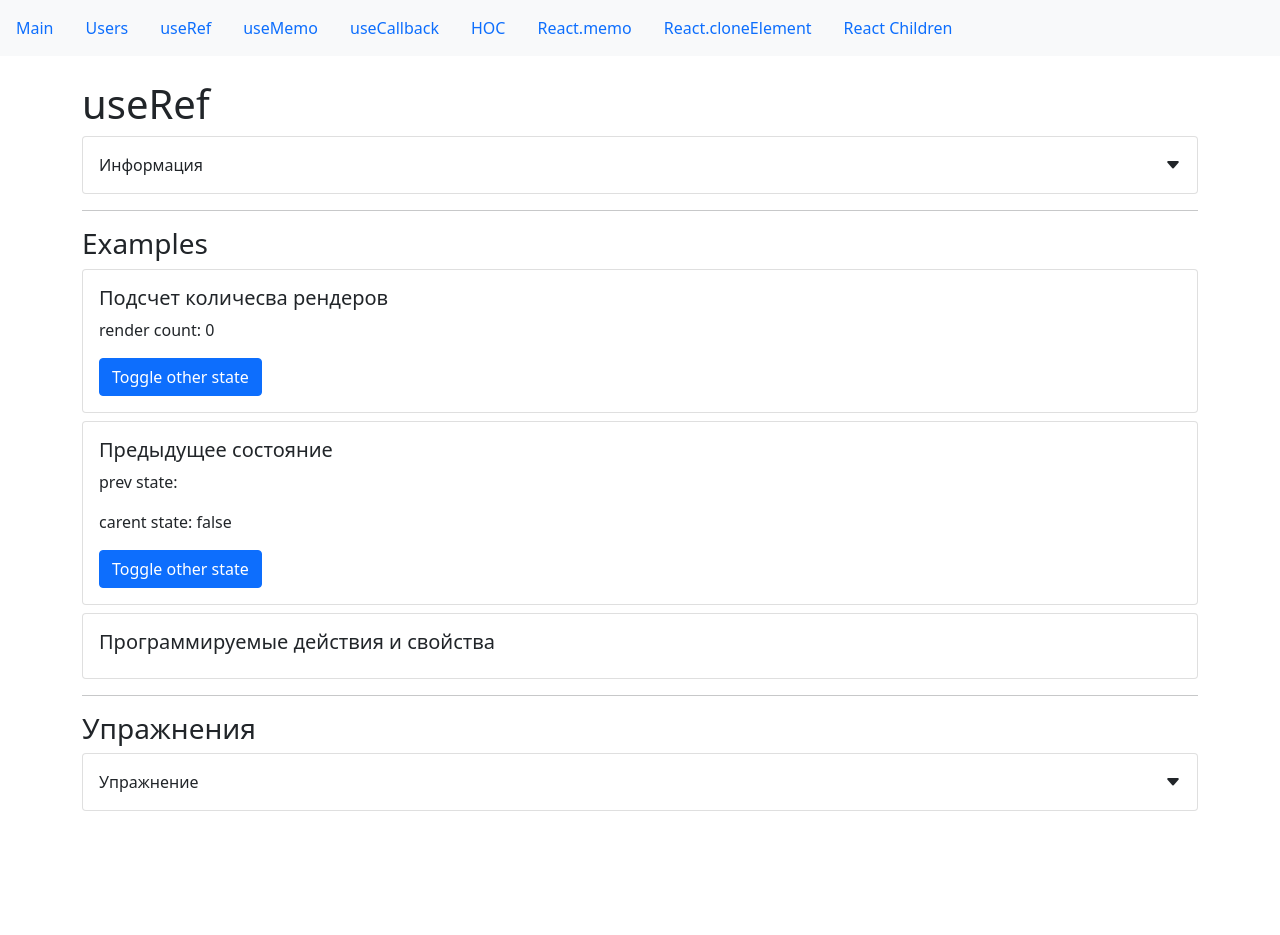
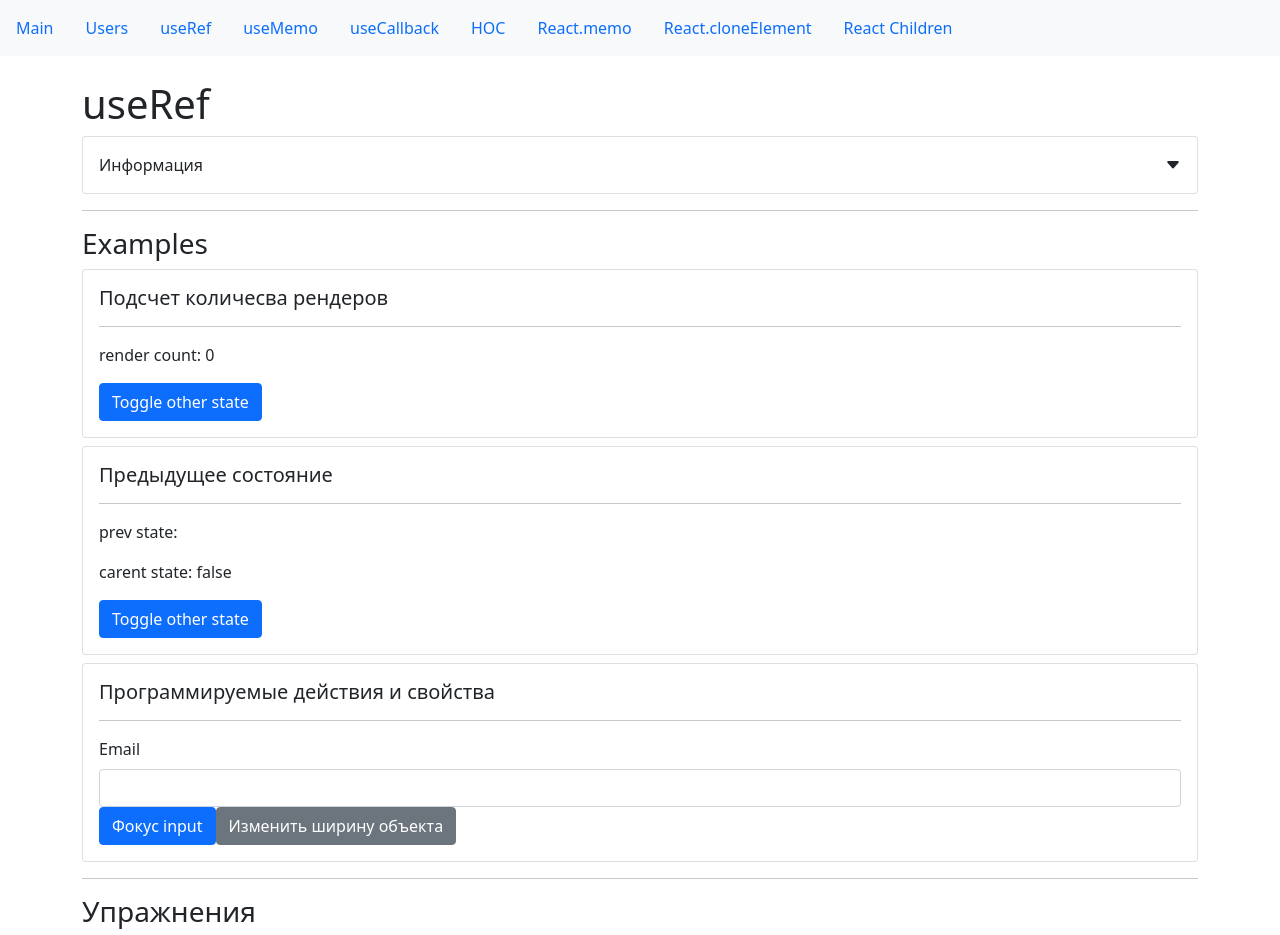
Before and after one commit to 102nix/VM_hooks, a React (Create React App) app: page /useRef in a window 1280 px wide. Shown: the top 935 px of the page. Before the commit the page ends 879 px from the top, so only its background shows below. Built offline with nearby package versions, Linux system fonts and the light colour scheme.

Commit message:
useRef example with control html-el

```diff
--- a/src/app/components/examples/useRef/prevState.jsx
+++ b/src/app/components/examples/useRef/prevState.jsx
@@ -1,6 +1,8 @@
 import React, { useRef, useState, useEffect } from "react";
 import CardWrapper from "../../common/Card";
 import SmallTitle from "../../common/typografy/smallTitle";
+import Divider from "../../common/divider";
+
 const PrevStateExample = () => {
     const prevState = useRef("");
     const [otherState, setOtherState] = useState("false");
@@ -13,6 +15,7 @@
     return (
         <CardWrapper>
             <SmallTitle>Предыдущее состояние</SmallTitle>
+            <Divider/>
             <p>prev state: {prevState.current}</p>
             <p>carent state: {otherState}</p>
             <button className="btn btn-primary" onClick={toggleOtherState}>Toggle other state</button>
--- a/src/app/components/examples/useRef/programmablActions.jsx
+++ b/src/app/components/examples/useRef/programmablActions.jsx
@@ -1,12 +1,27 @@
-import React from "react";
+import React, { useRef } from "react";
 import CardWrapper from "../../common/Card";
 import SmallTitle from "../../common/typografy/smallTitle";
+import Divider from "../../common/divider";
+
 const ProgrammablActionsExample = () => {
+    const inputRef = useRef();
+    const handleClick = () => {
+        console.log(inputRef.current.clientWidth);
+        inputRef.current.focus();
+    };
+    const handleClickWidth = () => {
+        inputRef.current.style.width = "100px";
+    };
     return (
         <CardWrapper>
             <SmallTitle className="card-title">
                 Программируемые действия и свойства
             </SmallTitle>
+            <Divider/>
+            <label htmlFor="email" className="form-label">Email</label>
+            <input ref={inputRef} type="email" className="form-control" id="email"/>
+            <button className="btn btn-primary" onClick={handleClick}>Фокус input</button>
+            <button className="btn btn-secondary" onClick={handleClickWidth}>Изменить ширину объекта</button>
         </CardWrapper>
     );
 };
--- a/src/app/components/examples/useRef/renderCount.jsx
+++ b/src/app/components/examples/useRef/renderCount.jsx
@@ -1,6 +1,8 @@
 import React, { useRef, useState, useEffect } from "react";
 import CardWrapper from "../../common/Card";
 import SmallTitle from "../../common/typografy/smallTitle";
+import Divider from "../../common/divider";
+
 const RenderCountExample = () => {
     const renderCount = useRef(0);
     const [otherState, setOtherState] = useState(false);
@@ -13,6 +15,7 @@
     return (
         <CardWrapper>
             <SmallTitle>Подсчет количесва рендеров</SmallTitle>
+            <Divider/>
             <p>render count: {renderCount.current}</p>
             <button className="btn btn-primary" onClick={toggleOtherState}>Toggle other state</button>
         </CardWrapper>
```
